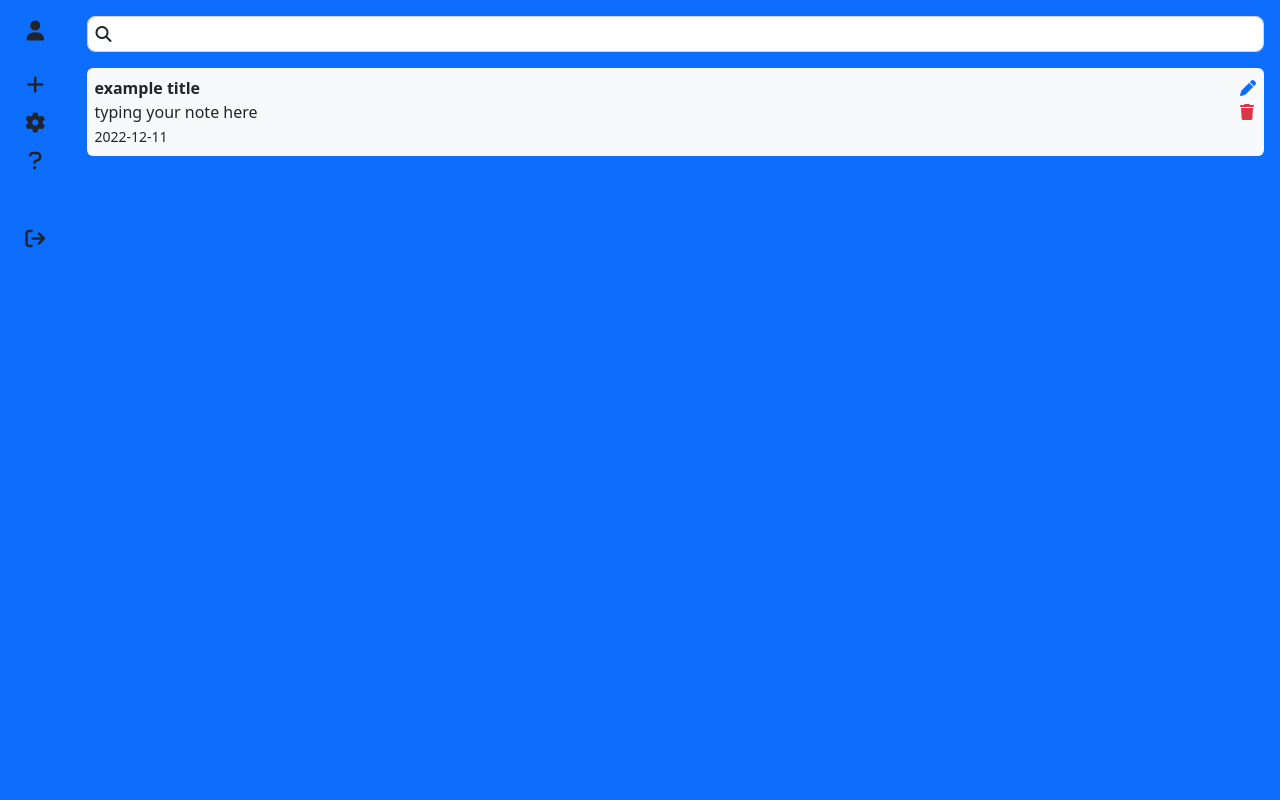
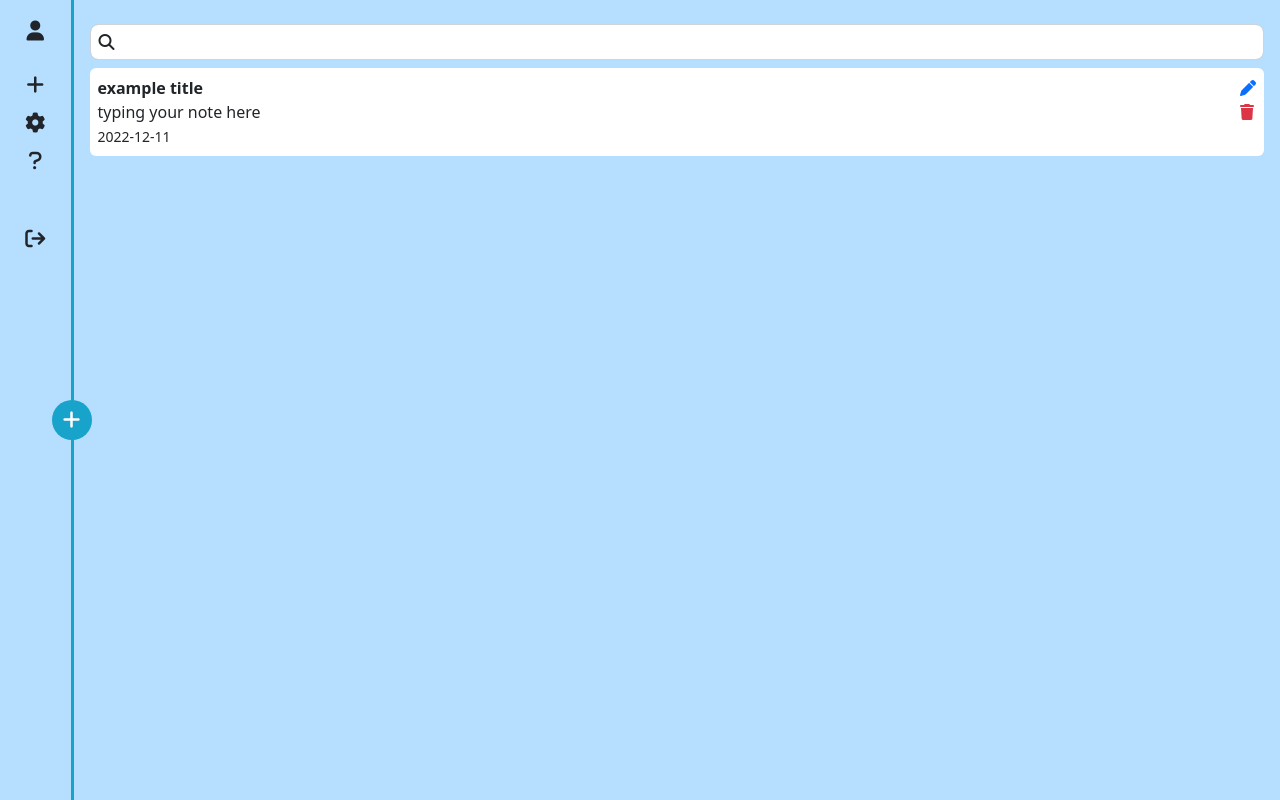
Before and after one commit to fandi-ahmad/note-app, a Vue app: page / in a window 1280 px wide. Built offline with nearby package versions, Linux system fonts and the light colour scheme; data requests are answered from the project's data file.

Commit message:
add toggle open & close note

```diff
--- a/src/assets/css/style.css
+++ b/src/assets/css/style.css
@@ -1,3 +1,24 @@
+:root{
+    --soft-blue: #B5DEFF;
+    --hard-blue: #18a3ca;
+}
+
+.bg-soft-blue{
+    background-color: var(--soft-blue);
+}
+.my-round{
+    background-color: var(--hard-blue);
+    width: 40px;
+    height: 40px;
+    border-radius: 50%;
+    display: flex;
+    align-items: center;
+    justify-content: center;
+    margin-left: -22px;
+    z-index: 99;
+    position: absolute;
+    top: 50%;
+}
 .mysearch{
     border: 0px;
     outline: 0px;
--- a/src/components/Sidebar.vue
+++ b/src/components/Sidebar.vue
@@ -1,11 +1,11 @@
 <template>
-    <div class="bg-primary px-4 py-3 fs-5">
+    <div class="bg-soft-blue px-4 py-3 fs-5">
         <div class="mb-4 text-center pointer">
             <i class="fa-solid fa-user"></i>
         </div>
 
         <div class="d-flex flex-column justify-content-center gap-2">
-            <div id="newNote" class="text-center pointer">
+            <div class="text-center pointer">
                 <i class="fa-solid fa-plus"></i>
             </div>
             <div id="setting" class="text-center pointer">
--- a/src/views/Main.vue
+++ b/src/views/Main.vue
@@ -7,20 +7,18 @@
                 <div class="d-flex flex-column align-items-between h-100">
                     <div class="d-flex justify-content-between align-items-center mb-2 gap-2">
                         <input id="inputTitle" v-model="noteAdd.title" type="text" placeholder="title here" class="fs-4 w-100 border-0-fix">
-                        <button @click="cancel" class="btn btn-sm btn-danger">cancel</button>
                         <button @click="save" class="btn btn-sm btn-primary">save</button>
                     </div>
-                    <input id="inputDate" v-model="noteAdd.create_at" type="date">
                     <textarea id="inputNote" v-model="noteAdd.note" class="w-100 h-100 edit-area" placeholder="type something"></textarea>
                 </div>
             </div>
 
             <!-- list note -->
-            <div id="noteList" class="px-3 pt-3 h-100 bg-primary transition note-list" style="width: 100%;">
+            <div id="noteList" class="transition" style="width: 100%; border-left: 3px solid var(--hard-blue);">
+                <div class="px-3 pt-3 h-100 bg-soft-blue note-list">
+                    <div class="w-100 py-2">
                         <BaseSearch />
-                <div class="w-100 py-2">
-
-                    <div v-for="(noteData, index) in noteData" :key="index" class="bg-light rounded rounded-2 p-2 my-2 d-flex justify-content-between">
+                        <div v-for="(noteData, index) in noteData" :key="index" class="bg-white rounded rounded-2 p-2 my-2 d-flex justify-content-between">
                             <div >
                                 <div class="fw-bold">{{ noteData.title }}</div>
                                 <div>{{ noteData.note }}</div>
@@ -39,6 +37,11 @@
                     </div>
                 </div>
 
+                <div @click="newNote" class="my-round fs-5 text-white pointer">
+                    <i :class="v.noteClass" class="fa-solid"></i>
+                </div>
+            </div>
+
         </div>
     </div>
 </template>
@@ -52,6 +55,12 @@ import { useRouter, useRoute } from 'vue-router'
 import { useVuelidate } from '@vuelidate/core'
 import { required, minLength } from '@vuelidate/validators'
 import axios from 'axios';
+
+// binding for open and close note
+const v = reactive({
+    bit: 0,
+    noteClass: 'fa-plus'
+})
 
 // get data from database
 let noteData = ref([])
@@ -93,6 +102,7 @@ const v$ = useVuelidate(rules, noteAdd)
 
 // save "create/update"
 const save = async () => {
+    noteAdd.create_at = new Date().toISOString().split("T")[0];
     const res = await v$.value.$validate()
     if (noteAdd.id.length >= 0) {
         if (res) {
@@ -123,11 +133,6 @@ const save = async () => {
     }
 }
 
-const cancel = () => {
-    clearData()
-    closeNote()
-}
-
 // close note area
 const closeNote = () => {
     noteArea.value.classList.add('d-none')
@@ -149,7 +154,11 @@ const openNote = () => {
 let noteDataEdit = ref([])
 // edit note
 const editNote = (params) => {
+    if (v.bit != 1) {
         openNote()
+        v.bit = 1
+        v.noteClass = 'fa-chevron-left'
+    }
     getData()
     noteAdd.id = params
     axios.get(`http://localhost:3000/data/${params}`)
@@ -158,11 +167,9 @@ const editNote = (params) => {
 
         noteAdd.title = noteDataEdit.title
         noteAdd.note = noteDataEdit.note
-        noteAdd.create_at = noteDataEdit.create_at
 
         inputTitle.value.value = noteDataEdit.title
         inputNote.value.value = noteDataEdit.note
-        inputDate.value.value = noteDataEdit.create_at
         getData()
     }).catch((err) => {
         console.log(err)
@@ -179,6 +186,21 @@ const deleteNote = (params) => {
     });
 }
 
+const newNote = () => {
+    if (v.bit < 1) {
+        v.bit++
+        v.noteClass = 'fa-chevron-left'
+        openNote()
+        return
+    }
+    if (v.bit >= 1) {
+        v.bit--
+        v.noteClass = 'fa-plus'
+        closeNote()
+        clearData()
+    }
+}
+
 // DOM components
 const noteArea = ref(null);
 const noteList = ref(null);
@@ -192,11 +214,6 @@ onMounted(() => {
     noteArea.value = document.getElementById('noteArea')
     noteList.value = document.getElementById('noteList')
 
-    const newNote = document.getElementById('newNote')
-    newNote.addEventListener('click', function() {
-        openNote()
-    })
-
     inputTitle.value = document.getElementById('inputTitle')
     inputDate.value = document.getElementById('inputDate')
     inputNote.value = document.getElementById('inputNote')
```
Lines whose indentation alone changed are shown as unchanged.
